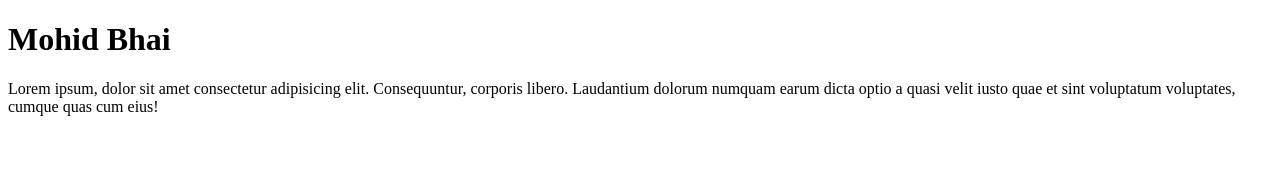
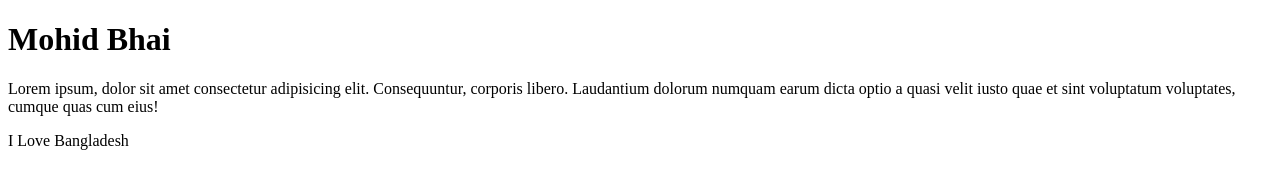
Before and after one commit to MohammadMohid07/first-projects, a plain HTML site: page index.html in a window 1280 px wide. Drawn offline with Linux system fonts and the light colour scheme.

Commit message:
Update index.html

```diff
--- a/index.html
+++ b/index.html
@@ -9,5 +9,6 @@
 <body>
     <h1>Mohid Bhai</h1>
     <p>Lorem ipsum, dolor sit amet consectetur adipisicing elit. Consequuntur, corporis libero. Laudantium dolorum numquam earum dicta optio a quasi velit iusto quae et sint voluptatum voluptates, cumque quas cum eius!</p>
+    <P>I Love Bangladesh</p>
 </body>
 </html>
```
